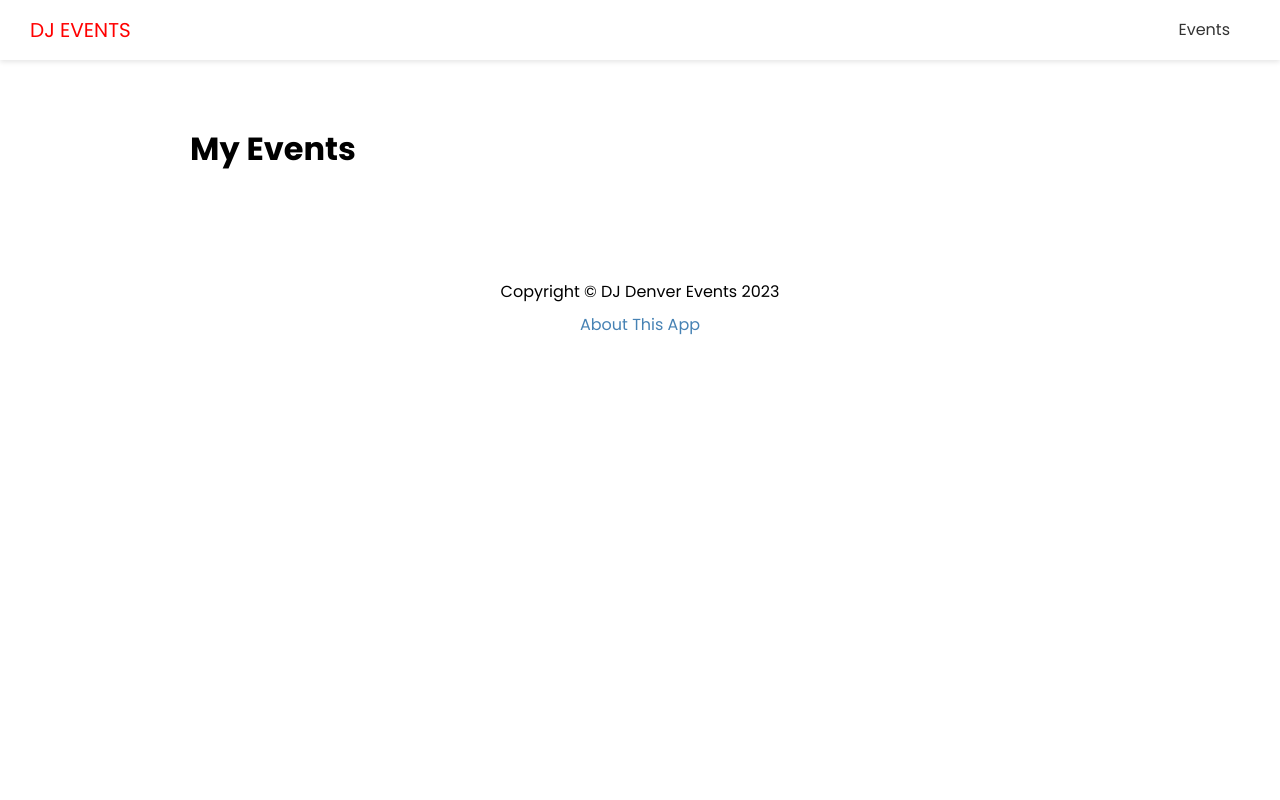
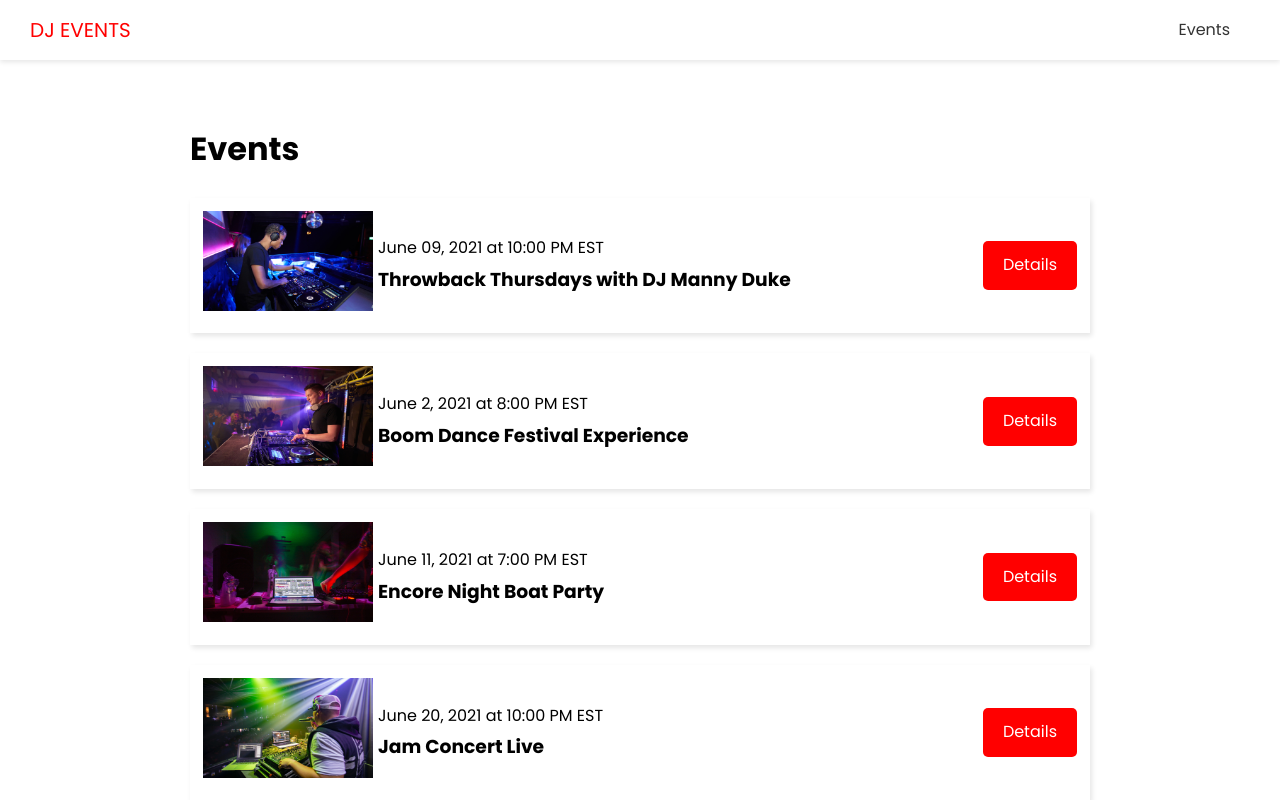
Before and after one commit to brentdoering/dj-events-frontend, a Next.js app: page /events in a window 1280 px wide. Shown: the top 800 px of the page. Built offline with nearby package versions, Linux system fonts and the light colour scheme; no server answers.

Commit message:
setup fetching event details

```diff
--- a/pages/events/index.js
+++ b/pages/events/index.js
@@ -1,9 +1,27 @@
-import Layout from "@/components/Layout"
+import Layout from '@/components/Layout'
+import { API_URL } from '@/config'
+import EventItem from '@/components/EventItem'
 
-export default function EventsPage() {
+export default function EventsPage({events}) {
+  console.log(events)
   return (
     <Layout>
-        <h1>My Events</h1>
+     <h1>Events</h1>
+     {events.length === 0 && <h3>No events to show</h3>}
+
+     {events.map(evt => (
+      <EventItem key={evt.id} evt={evt} />
+     ))}
     </Layout>
   )
 }
+
+export async function getStaticProps() {
+  const res = await fetch(`${API_URL}/api/events`)
+  const events = await res.json()
+
+  return {
+    props: {events},
+    revalidate: 1
+  }
+}
```
Also changed, not shown: pages/index.js (+8 -1 lines).
